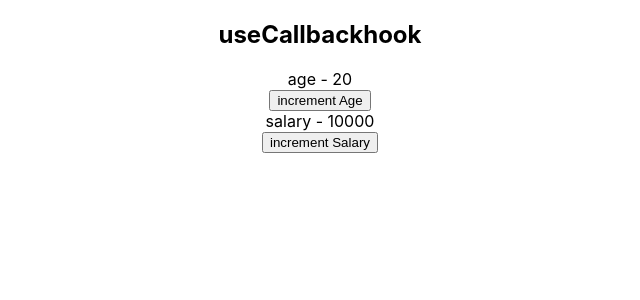
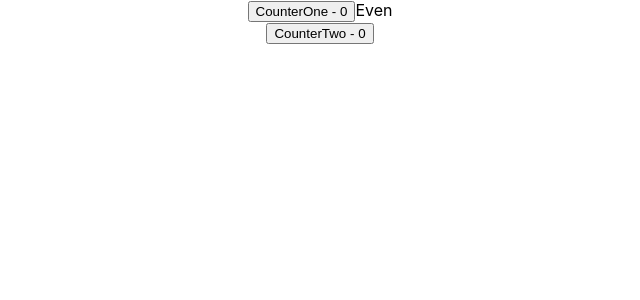
Before and after one commit to JerrySunny/react-hooks-quick-start, a React (Create React App) app: page / in a window 1280 px wide. Shown: the top 300 px of the page, without its empty margins (320-960 px from the left). Built offline with nearby package versions, Linux system fonts and the light colour scheme.

Commit message:
add useMemo

```diff
--- a/src/App.js
+++ b/src/App.js
@@ -1,4 +1,5 @@
 import './App.css';
+import Counter from './components/performance/memohook/Counter';
 // import ClassCounter from './components/ClassCounter';
 // import DataFetchUseReducer from './components/DataFetchUseReducer';
 // import DataFetchUseState from './components/DataFetchUseState';
@@ -6,7 +7,7 @@ import './App.css';
 // import HooksMouseMove from './components/HooksMouseMove';
 // import IntervalClassCounter from './components/IntervalClassCounter';
 // import IntervalHookCounter from './components/IntervalHookCounter';
-import ParentComponent from './components/performance/callbackhook/ParentComponent';
+// import ParentComponent from './components/performance/callbackhook/ParentComponent';
 
 function App() {
   return (
@@ -18,7 +19,8 @@ function App() {
       <IntervalHookCounter /> */}
       {/* <DataFetchUseState></DataFetchUseState> */}
       {/* <DataFetchUseReducer /> */}
-      <ParentComponent></ParentComponent>
+      {/* <ParentComponent></ParentComponent> */}
+      <Counter></Counter>
     </div>
   );
 }
--- /dev/null
+++ b/src/components/performance/memohook/Counter.js
@@ -0,0 +1,33 @@
+import React, { useState, useMemo } from "react";
+
+function Counter() {
+
+    const [counter1, setCounter1] = useState(0);
+    const [counter2, setCounter2] = useState(0);
+
+    const incrementCounter1 = () => {
+        setCounter1(counter1 + 1);
+
+    }
+    const incrementCounter2 = () => {
+        setCounter2(counter2 + 1);
+    }
+    const isEven = useMemo(() => {
+        let i = 0;
+        while (i < 2000000000) i++;
+        return counter1 % 2 === 0;
+    }, [counter1]);
+    return (
+        <div>
+            <div>
+                <button onClick={incrementCounter1}> CounterOne - {counter1}</button>
+                <span>{isEven ? 'Even' : 'Odd'}</span>
+            </div>
+            <div>
+                <button onClick={incrementCounter2}> CounterTwo - {counter2}</button>
+            </div>
+        </div>
+    )
+}
+
+export default Counter
```
Also changed, not shown: 1 other file (tests, documents, lock files or other folders).
